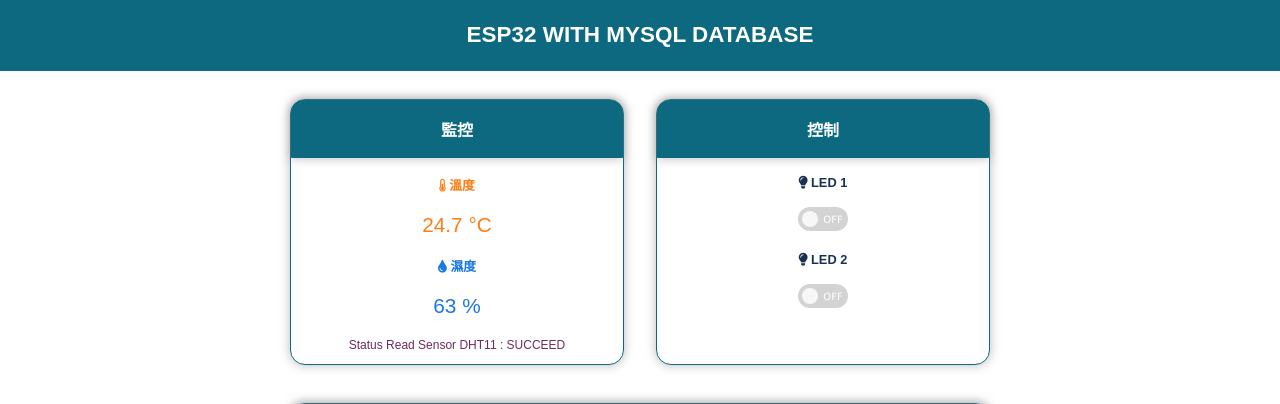
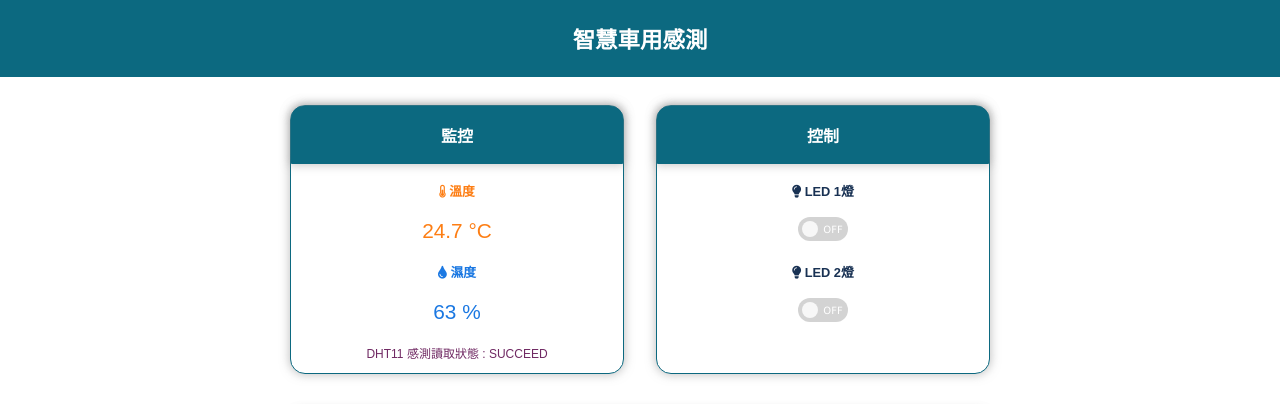
Before and after one commit to sciences10/ESP32-WITH-MYSQL-DATABASE, a PHP site: page /home.php in a window 1280 px wide. Shown: the top 404 px of the page. Run offline with PHP 8.4, Linux system fonts and the light colour scheme; data comes from the database, SQL or seed files in the repository.

Commit message:
Update home.php
改中文

```diff
--- a/ESP32_MySQL_Database/Final/home.php
+++ b/ESP32_MySQL_Database/Final/home.php
@@ -2,7 +2,7 @@
 <html>
 
 <head>
-    <title>ESP32 WITH MYSQL DATABASE</title>
+    <title>智慧車用感測</title>
     <meta name="viewport" content="width=device-width, initial-scale=1">
     <link rel="stylesheet" href="https://use.fontawesome.com/releases/v5.7.2/css/all.css"
         integrity="sha384-fnmOCqbTlWIlj8LyTjo7mOUStjsKC4pOpQbqyi7RrhN7udi9RwhKkMHpvLbHG9Sr" crossorigin="anonymous">
@@ -186,13 +186,13 @@
 <body>
 
     <div class="topnav">
-        <h3>ESP32 WITH MYSQL DATABASE</h3>
+        <h3>智慧車用感測</h3>
     </div>
 
     <br>
 
     <span id=table_1>
-        <a href="./recordtable.php" style="text-decoration: none; color: white;">Open Record Table</a>
+        <a href="./recordtable.php" style="text-decoration: none; color: white;">打開記錄表</a>
     </span>
 
     <!-- DISPLAYS MONITORING AND CONTROLLING -->
@@ -212,7 +212,7 @@
                 <p class="humidityColor"><span class="reading"><span id="ESP32_01_Humd"></span> &percnt;</span></p>
 
                 <p class="statusreadColor">
-                    <span>Status Read Sensor DHT11 : </span>
+                    <span>DHT11 感測讀取狀態 : </span>
                     <span id="ESP32_01_Status_Read_DHT11"></span>
                 </p>
             </div>
@@ -224,12 +224,12 @@
                 </div>
 
                 <!-- Buttons for controlling the LEDs on Slave 2. -->
-                <h4 class="LEDColor"><i class="fas fa-lightbulb"></i> LED 1</h4>
+                <h4 class="LEDColor"><i class="fas fa-lightbulb"></i> LED 1燈</h4>
                 <label class="switch">
                     <input type="checkbox" id="ESP32_01_TogLED_01" onclick="GetTogBtnLEDState('ESP32_01_TogLED_01')">
                     <div class="sliderTS"></div>
                 </label>
-                <h4 class="LEDColor"><i class="fas fa-lightbulb"></i> LED 2</h4>
+                <h4 class="LEDColor"><i class="fas fa-lightbulb"></i> LED 2燈</h4>
                 <label class="switch">
                     <input type="checkbox" id="ESP32_01_TogLED_02" onclick="GetTogBtnLEDState('ESP32_01_TogLED_02')">
                     <div class="sliderTS"></div>
@@ -281,7 +281,7 @@
     </div>
 
     <span id=table_2 style="background-color: #00878F; padding: 10px; position: relative; top: 30px;">
-        <a href="./recordtable.php" style="text-decoration: none; color: white;">Open Record Table</a>
+        <a href="./recordtable.php" style="text-decoration: none; color: white;">打開記錄表</a>
     </span>
 
     <script>
```
